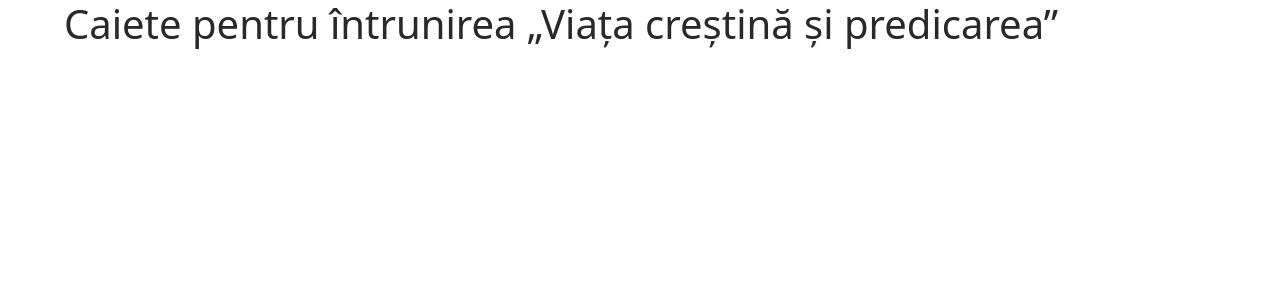
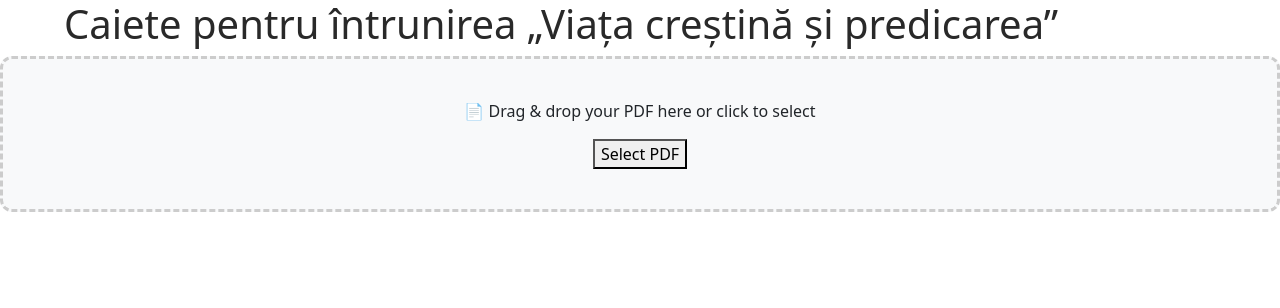
Before and after one commit to Andyrei02/jw-web-toolkit, a Flask app: page /workbooks in a window 1280 px wide. Shown: the top 308 px of the page. Run offline with Flask 3, Linux system fonts and the light colour scheme; data that the repository does not hold is empty.

Commit message:
add drag & drop funk for edit pdf

```diff
--- a/app/blueprints/workbook.py
+++ b/app/blueprints/workbook.py
@@ -1,7 +1,9 @@
+import json
+
+from io import BytesIO
 from flask import current_app, Blueprint, render_template, request, jsonify, send_file
-import json
-from io import BytesIO
-from app.utils.generator_workbook import Service_Workbook_PDF_Generator
+
+from app.utils.generator_workbook import Service_Workbook_PDF_Generator, extract_json_metadata
 from app.utils.email_sender import send_email_with_pdf
 from app.models import WorkbooksList, Workbook
 from app.config import Config
@@ -13,6 +15,24 @@ workbooks_bp = Blueprint("workbooks", __name__)
 def workbooks():
     workbooks = WorkbooksList.query.all()
     return render_template("workbook/workbook.html", workbooks=workbooks)
+
+@workbooks_bp.route("/upload_pdf", methods=["POST"])
+def upload_pdf():
+    if "pdf" not in request.files:
+        return jsonify({"error": "No file uploaded"}), 400
+
+    file = request.files["pdf"]
+    if file.filename == "":
+        return jsonify({"error": "No file selected"}), 400
+
+    try:
+        json_data = extract_json_metadata(file)
+        if json_data:
+            return jsonify(json_data)
+        else:
+            return jsonify({"error": "No embedded JSON found"}), 400
+    except Exception as e:
+        return jsonify({"error": str(e)}), 500
 
 
 @workbooks_bp.route("/complete_workbook/<path:link>")
@@ -31,6 +51,17 @@ def complete_workbook(link):
         workbook=workbook,
         data=workbook_data.data if workbook_data else {},
         data_json=data_json,
+    )
+
+@workbooks_bp.route("/edit_workbook", methods=["POST"])
+def edit_workbook():
+    data_json = request.get_json()
+
+    return render_template(
+        "workbook/complete_workbook.html",
+        workbook={"title": data_json.get("title", "Edit Workbook")},
+        data=data_json,
+        data_json=json.dumps(data_json, ensure_ascii=False)
     )
 
 
--- a/app/static/css/workbook.css
+++ b/app/static/css/workbook.css
@@ -71,6 +71,24 @@ h1 {
   margin: 0 0 5px 0;
 }
 
+
+#drop-area {
+  border: 3px dashed #ccc;
+  padding: 40px;
+  text-align: center;
+  border-radius: 12px;
+  transition: 0.3s;
+  background: #f8f9fa;
+  cursor: pointer;
+}
+#drop-area.highlight {
+  border-color: #007bff;
+  background-color: #e9f5ff;
+}
+
+
+
+
 @media only screen and (min-width: 520px) {
   .gridView .synopsis.publication.dir-ltr {
     margin-right: 2.5%;
--- /dev/null
+++ b/app/static/js/workbook.js
@@ -0,0 +1,67 @@
+const dropArea = document.getElementById("drop-area");
+const fileElem = document.getElementById("fileElem");
+const fileSelect = document.getElementById("fileSelect");
+
+// Prevent default behavior
+["dragenter", "dragover", "dragleave", "drop"].forEach(eventName => {
+  dropArea.addEventListener(eventName, e => e.preventDefault(), false);
+  dropArea.addEventListener(eventName, e => e.stopPropagation(), false);
+});
+
+["dragenter", "dragover"].forEach(eventName => {
+  dropArea.addEventListener(eventName, () => dropArea.classList.add("highlight"), false);
+});
+
+["dragleave", "drop"].forEach(eventName => {
+  dropArea.addEventListener(eventName, () => dropArea.classList.remove("highlight"), false);
+});
+
+// Handle drop
+dropArea.addEventListener("drop", handleDrop, false);
+fileSelect.addEventListener("click", () => fileElem.click());
+fileElem.addEventListener("change", () => {
+  handleFiles(fileElem.files);
+});
+
+function handleDrop(e) {
+  const dt = e.dataTransfer;
+  const files = dt.files;
+  handleFiles(files);
+}
+
+function handleFiles(files) {
+  if (files.length > 0 && files[0].type === "application/pdf") {
+    const formData = new FormData();
+    formData.append("pdf", files[0]);
+
+    fetch("/upload_pdf", {
+      method: "POST",
+      body: formData
+    })
+    .then(res => res.json())
+    .then(data => {
+        // Send extracted JSON to /edit_workbook and open the response as a new page
+        fetch("/edit_workbook", {
+            method: "POST",
+            headers: {
+                "Content-Type": "application/json"
+            },
+            body: JSON.stringify(data)
+        })
+        .then(response => response.text())
+        .then(html => {
+            // Open the HTML in a new tab
+            const newWindow = window.open();
+            newWindow.document.write(html);
+            newWindow.document.close();
+        })
+        .catch(error => console.error("Failed to open workbook editor:", error));
+    })
+    .catch(err => {
+      console.error(err);
+      alert("❌ Upload failed.");
+    });
+  } else {
+    alert("❌ Please upload a valid PDF file.");
+  }
+}
--- a/app/templates/workbook/complete_workbook.html
+++ b/app/templates/workbook/complete_workbook.html
@@ -147,6 +147,8 @@
         ⏳ Generating your PDF... Please wait.
     </div>
 
+    {{data}}
+
 
 
     <script>
--- a/app/templates/workbook/workbook.html
+++ b/app/templates/workbook/workbook.html
@@ -11,6 +11,12 @@
             <h1>Caiete pentru întrunirea „Viața creștină și predicarea”</h1>
         </header>
     </article>
+
+    <div id="drop-area">
+        <p>📄 Drag & drop your PDF here or click to select</p>
+        <input type="file" id="fileElem" accept="application/pdf" hidden>
+        <button id="fileSelect">Select PDF</button>
+    </div>
 
     <div id="pubListResults" class="layout-landing">
         <div id="pubsViewResults" class="gridView dir-ltr">
@@ -40,4 +46,7 @@
         </div>
     </div>
 </main>
+
+<script src="{{ url_for('static', filename='js/workbook.js') }}"></script>
+
 {% endblock %}
--- a/requirements.txt
+++ b/requirements.txt
@@ -12,6 +12,7 @@ flask-sqlalchemy
 # PDF generator
 weasyprint
 Jinja2
+pikepdf
 
 
 # Parser
```
Also changed, not shown: app/utils/generator_workbook.py (+34 -1 lines), README.md.
